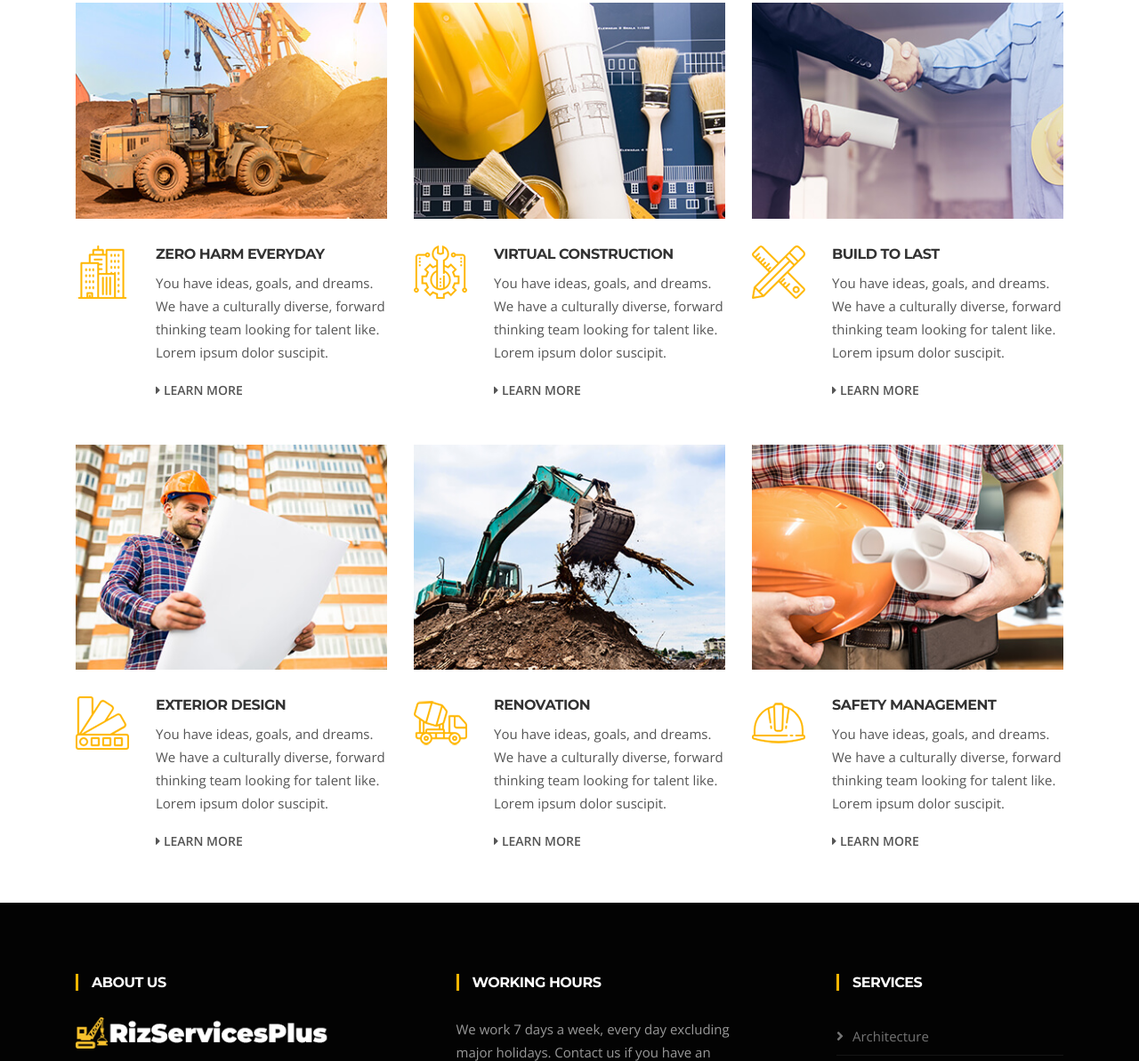
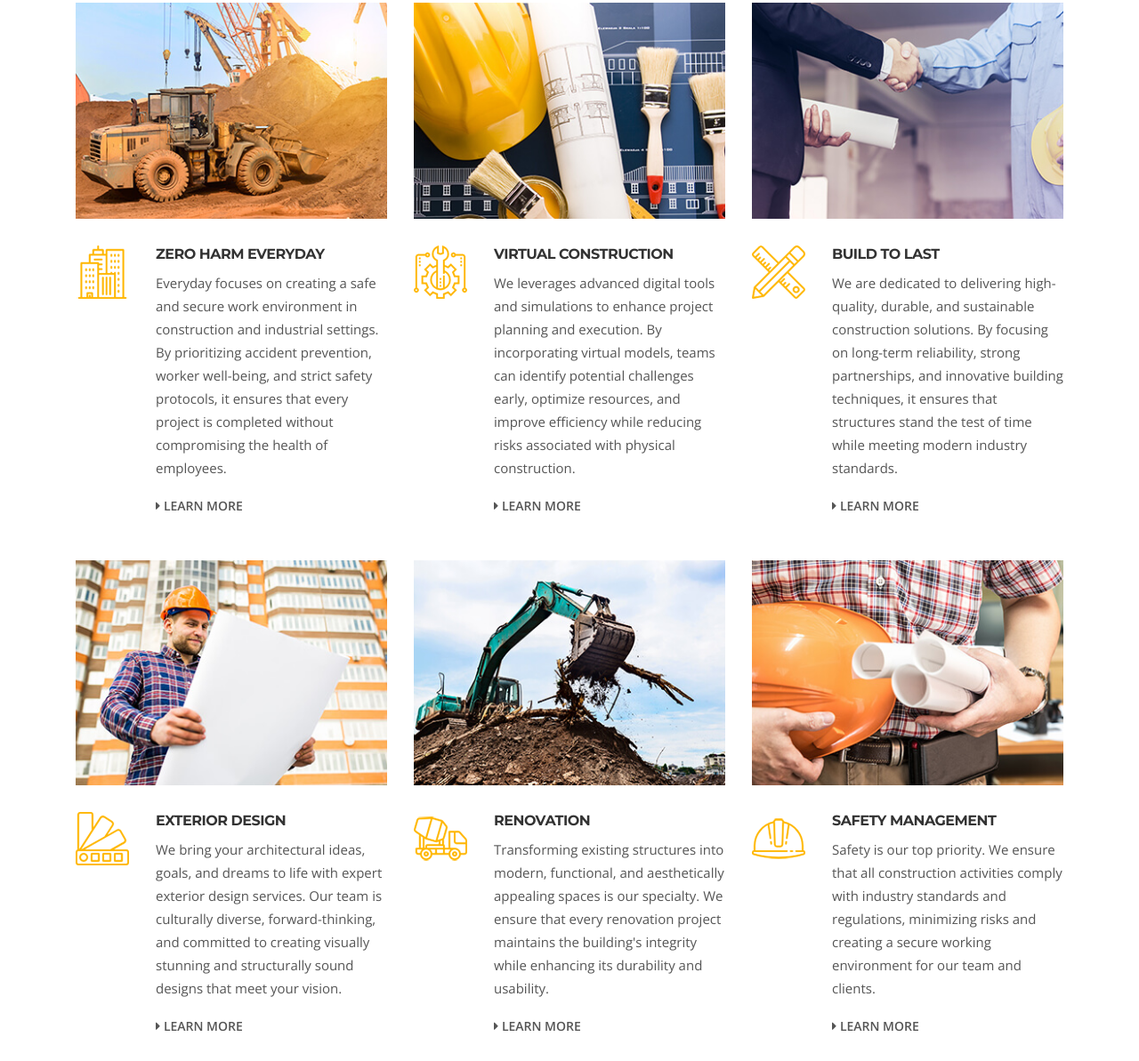
Before and after one commit to prog585/rizservicesplus, a plain HTML site: page service-single.html in a window 1280 px wide. Shown: the part 590-1783 px from the top of the page at 89% size. Drawn offline with nearby package versions, Linux system fonts and the light colour scheme; some packages are replaced by stand-ins of ours.

Commit message:
Services

```diff
--- a/service-single.html
+++ b/service-single.html
@@ -214,7 +214,7 @@
               </div>
               <div class="ts-service-info">
                   <h3 class="service-box-title"><a href="service-single.html">Zero Harm Everyday</a></h3>
-                  <p>You have ideas, goals, and dreams. We have a culturally diverse, forward thinking team looking for talent like. Lorem ipsum dolor suscipit.</p>
+                  <p>Everyday focuses on creating a safe and secure work environment in construction and industrial settings. By prioritizing accident prevention, worker well-being, and strict safety protocols, it ensures that every project is completed without compromising the health of employees.</p>
                   <a class="learn-more d-inline-block" href="service-single.html" aria-label="service-details"><i class="fa fa-caret-right"></i> Learn more</a>
               </div>
             </div>
@@ -232,7 +232,7 @@
               </div>
               <div class="ts-service-info">
                   <h3 class="service-box-title"><a href="service-single.html">Virtual Construction</a></h3>
-                  <p>You have ideas, goals, and dreams. We have a culturally diverse, forward thinking team looking for talent like. Lorem ipsum dolor suscipit.</p>
+                  <p>We leverages advanced digital tools and simulations to enhance project planning and execution. By incorporating virtual models, teams can identify potential challenges early, optimize resources, and improve efficiency while reducing risks associated with physical construction.</p>
                   <a class="learn-more d-inline-block" href="service-single.html" aria-label="service-details"><i class="fa fa-caret-right"></i> Learn more</a>
               </div>
             </div>
@@ -250,7 +250,7 @@
               </div>
               <div class="ts-service-info">
                   <h3 class="service-box-title"><a href="service-single.html">Build To Last</a></h3>
-                  <p>You have ideas, goals, and dreams. We have a culturally diverse, forward thinking team looking for talent like. Lorem ipsum dolor suscipit.</p>
+                  <p>We are dedicated to delivering high-quality, durable, and sustainable construction solutions. By focusing on long-term reliability, strong partnerships, and innovative building techniques, it ensures that structures stand the test of time while meeting modern industry standards.</p>
                   <a class="learn-more d-inline-block" href="service-single.html" aria-label="service-details"><i class="fa fa-caret-right"></i> Learn more</a>
               </div>
             </div>
@@ -268,7 +268,7 @@
               </div>
               <div class="ts-service-info">
                   <h3 class="service-box-title"><a href="service-single.html">EXTERIOR DESIGN</a></h3>
-                  <p>You have ideas, goals, and dreams. We have a culturally diverse, forward thinking team looking for talent like. Lorem ipsum dolor suscipit.</p>
+                  <p>We bring your architectural ideas, goals, and dreams to life with expert exterior design services. Our team is culturally diverse, forward-thinking, and committed to creating visually stunning and structurally sound designs that meet your vision.</p>
                   <a class="learn-more d-inline-block" href="service-single.html" aria-label="service-details"><i class="fa fa-caret-right"></i> Learn more</a>
               </div>
             </div>
@@ -286,7 +286,7 @@
               </div>
               <div class="ts-service-info">
                   <h3 class="service-box-title"><a href="service-single.html">RENOVATION</a></h3>
-                  <p>You have ideas, goals, and dreams. We have a culturally diverse, forward thinking team looking for talent like. Lorem ipsum dolor suscipit.</p>
+                  <p>Transforming existing structures into modern, functional, and aesthetically appealing spaces is our specialty. We ensure that every renovation project maintains the building's integrity while enhancing its durability and usability.</p>
                   <a class="learn-more d-inline-block" href="service-single.html" aria-label="service-details"><i class="fa fa-caret-right"></i> Learn more</a>
               </div>
             </div>
@@ -304,7 +304,7 @@
               </div>
               <div class="ts-service-info">
                   <h3 class="service-box-title"><a href="service-single.html">SAFETY MANAGEMENT</a></h3>
-                  <p>You have ideas, goals, and dreams. We have a culturally diverse, forward thinking team looking for talent like. Lorem ipsum dolor suscipit.</p>
+                  <p>Safety is our top priority. We ensure that all construction activities comply with industry standards and regulations, minimizing risks and creating a secure working environment for our team and clients.</p>
                   <a class="learn-more d-inline-block" href="service-single.html" aria-label="service-details"><i class="fa fa-caret-right"></i> Learn more</a>
               </div>
             </div>
```
